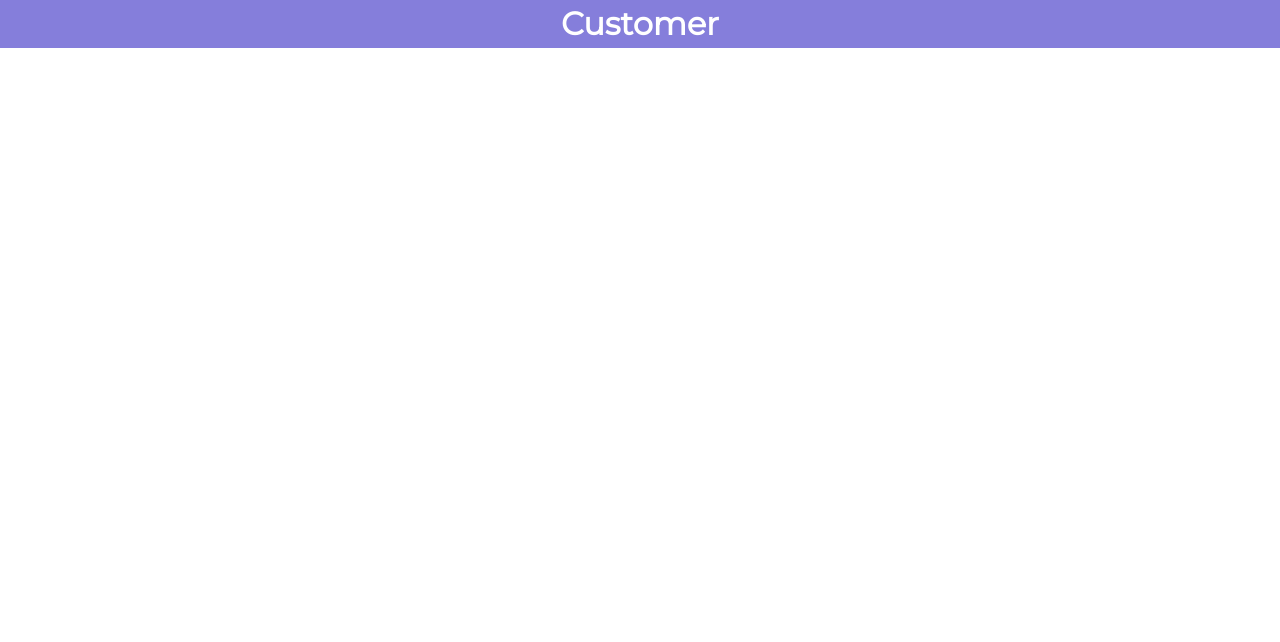
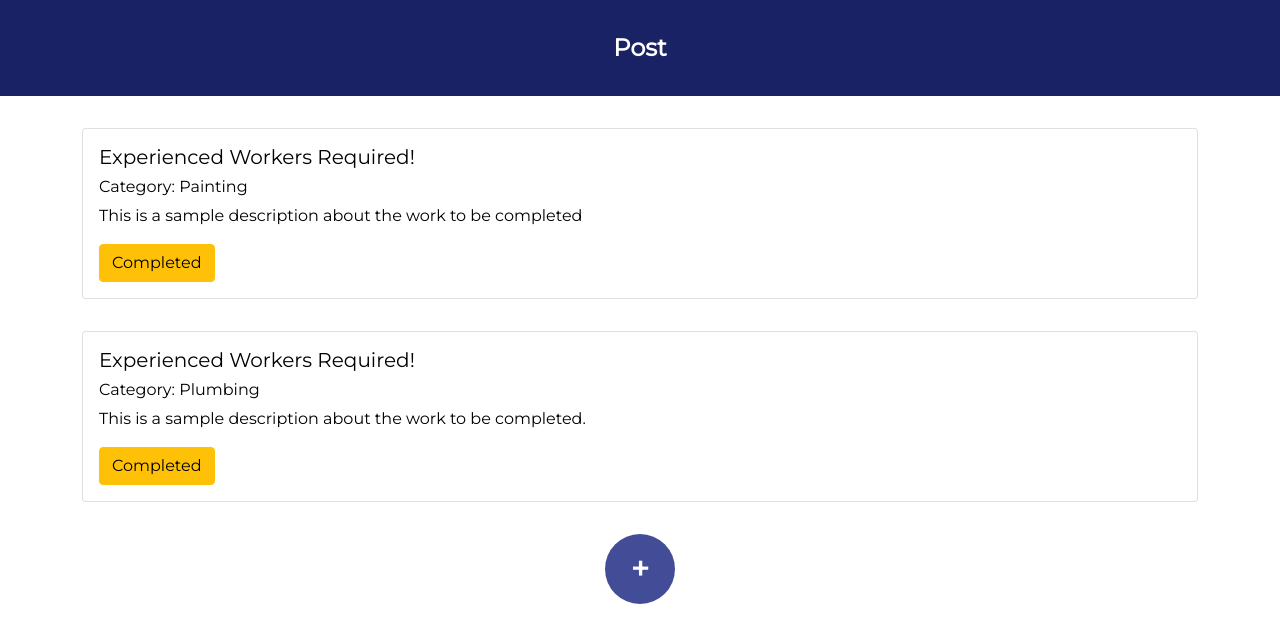
Before and after one commit to abelkmathew/2021_IBM_Code_Challenge_Informal-Workers-Management-Platform, a React (Create React App) app in the folder Frontend/frontend/: page /customerhome in a window 1280 px wide. Shown: the top 642 px of the page. Built offline with nearby package versions, Linux system fonts and the light colour scheme.

Commit message:
Added pages  customerHome, CreatePost

```diff
--- a/Frontend/frontend/src/App.css
+++ b/Frontend/frontend/src/App.css
@@ -3,7 +3,7 @@
 .App {
   text-align: center;
   font-family: 'Montserrat', sans-serif;
-  background-color: #857EDB;
+
 }
 
 .App-logo {
--- a/Frontend/frontend/src/App.js
+++ b/Frontend/frontend/src/App.js
@@ -12,6 +12,7 @@ import Signup from './pages/SignUp/SignUp';
 import CustomerSignUp from './pages/CustomerSignUp/CustomerSignUp';
 import WorkerSignUp from './pages/WorkerSignUp/WorkerSignUp'
 import CustomerHome from './pages/CustomerHome/CustomerHome'
+import CreatePost from './pages/CreatePost/CreatePost'
 
 function App() {
   return (
@@ -25,6 +26,7 @@ function App() {
           <Route path='/custsignup' element={<CustomerSignUp/>} />
           <Route path='/workersignup' element={<WorkerSignUp/>} />
           <Route path='/customerhome' element={<CustomerHome/>} />
+          <Route path='/customerhome/createpost' element={<CreatePost/>} />
         </Routes>
       </div>
     </Router>
--- /dev/null
+++ b/Frontend/frontend/src/pages/CreatePost/CreatePost.css
@@ -0,0 +1,13 @@
+.createPost{
+    width: 100%;
+    height: 100%;
+    color: #fff;
+
+}
+.createPost .HeadText{
+    text-align: center;
+    padding: 30px;
+    font-size: x-large;
+    font-weight: bold;
+    background-color: #1a2266;
+}
--- /dev/null
+++ b/Frontend/frontend/src/pages/CreatePost/CreatePost.js
@@ -0,0 +1,32 @@
+import React from 'react'
+import './CreatePost.css';
+
+function CreatPost() {
+    return (
+        <div className="createPost">
+            <div className="HeadText">Create Post</div>
+            <div className="container">
+
+              <div className="col-md-12">
+                <br/>
+                <input type="text" className="form-control" placeholder="Work Title" /><br/>
+              </div>
+              <div className="col-md-12">
+                <input type="text" className="form-control"  placeholder="Category"/><br/>
+              </div>
+              <div className="col-md-12">
+                <input type="number" className="form-control"  placeholder="Number of workers needed"/><br/>
+              </div>
+              <div className="col--md-12">
+               <textarea className="form-control" rows="5" id="" placeholder="Type the work description"></textarea> <br/>
+              </div>
+              <div className="col-md-12 button">
+               <button type="submit" className="btn btn-danger">Send Message</button>
+              </div>
+              </div>
+
+        </div>
+    )
+}
+
+export default CreatPost
--- a/Frontend/frontend/src/pages/CustomerHome/CustomerHome.css
+++ b/Frontend/frontend/src/pages/CustomerHome/CustomerHome.css
@@ -1,9 +1,37 @@
-.aboutPage{
+.customerHomepage{
     width: 100%;
     height: 100%;
-    background-color: #857EDB;
+    color: #fff;
+
 }
-.HeadText{
+.customerHomepage .HeadText{
     text-align: center;
-    padding-top: 50px;
+    padding: 30px;
+    font-size: x-large;
+    font-weight: bold;
+    background-color: #1a2266;
 }
+.post .card{
+    text-align: left;
+    margin-top:  2rem; ;
+    margin-bottom: 2rem;
+    color:black;
+
+}
+.card .card-title{
+    color: black;
+}
+.createBtn{
+    text-align: center;
+    margin: 0 auto;
+
+}
+.createBtn button{
+    width: 70px;
+    height: 70px;
+    font-size: xx-large;
+    font-weight: bold;
+    border-radius: 80px;
+    background-color: #434c97;
+    color: #fff;
+}
--- a/Frontend/frontend/src/pages/CustomerHome/CustomerHome.js
+++ b/Frontend/frontend/src/pages/CustomerHome/CustomerHome.js
@@ -1,10 +1,34 @@
 import React from 'react'
 import './CustomerHome.css';
+import { Link } from 'react-router-dom';
 
 function CustomerHome() {
     return (
         <div className="customerHomepage">
-            <div className="headText">Customer</div>
+            <div className="HeadText">Post</div>
+
+        <div className="container post">
+            <div className="card" >
+                <div class="card-body">
+                    <h5 className="post-title">Experienced Workers Required!</h5>
+                    <h6 className="post">Category: Painting</h6>
+                    <p className="post-text">This is a sample description about the work to be completed</p>
+                    <button type="button" className="btn btn-warning">Completed</button>
+                </div>
+            </div>
+            <div className="card" >
+                <div class="card-body">
+                    <h5 className="post-title">Experienced Workers Required!</h5>
+                    <h6 className="post">Category: Plumbing</h6>
+                    <p className="post-text">This is a sample description about the work to be completed.</p>
+                    <button type="button" className="btn btn-warning">Completed</button>
+                </div>
+            </div>
+        </div>
+        <div className="createBtn">
+
+            <Link to="createpost"> <button type="button" class="btn ">+</button> </Link>
+        </div>
         </div>
     )
 }
--- a/Frontend/frontend/src/pages/Login/login.css
+++ b/Frontend/frontend/src/pages/Login/login.css
@@ -41,7 +41,7 @@
 .forgotPWD{
     text-align: right;
 }
-.btn{
+.loginPage .btn{
     background-color: #434c97;
     font-size: large;
     color: #fff;
```
Also changed, not shown: Frontend/frontend/src/assests/about.png (deleted), Frontend/frontend/src/components/image (1).png (added).
